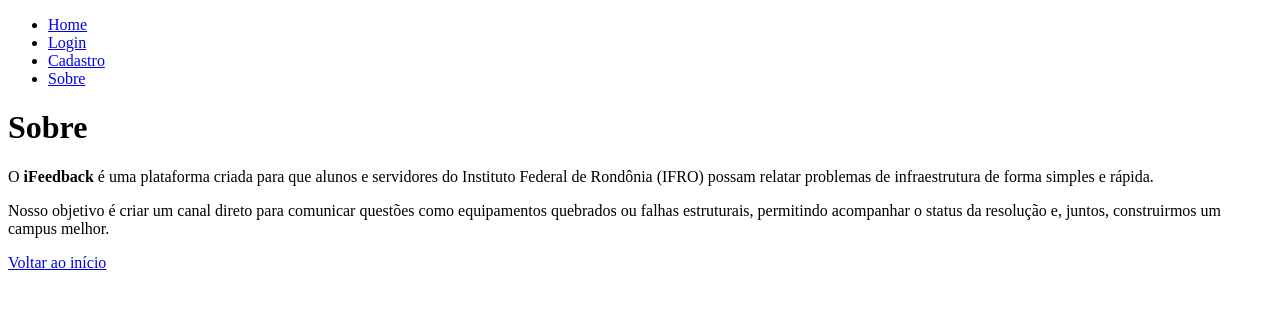
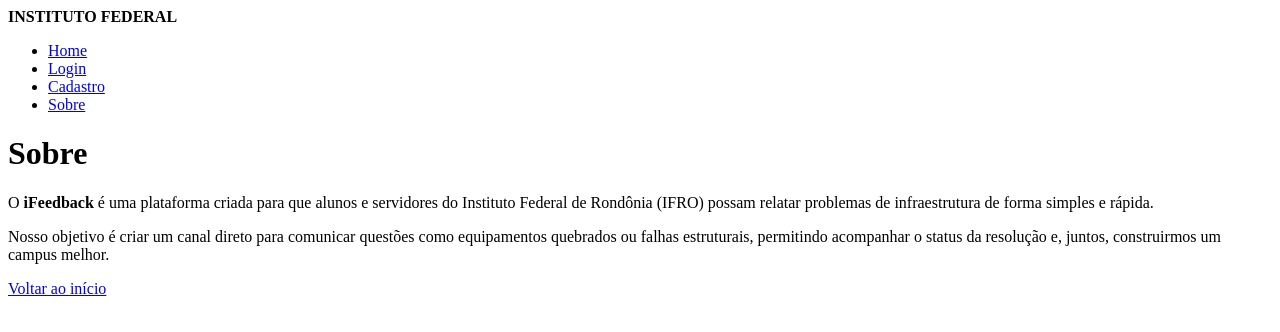
Before and after one commit to GustavoNeves885/IFeedback---Projeto, a plain HTML site: page Sobre.html in a window 1280 px wide. Drawn offline with Linux system fonts and the light colour scheme.

Commit message:
Mudanças e atualizações no HTML da sessão Sobre

```diff
--- a/Sobre.html
+++ b/Sobre.html
@@ -7,12 +7,13 @@
 </head>
 <body>
     <header>
+        <div class="logo"> <strong>INSTITUTO FEDERAL</strong></div>
         <nav>
         <ul>
-<li><a href="index.html">Home</a></li>
-<li><a href="Login.html">Login</a></li>
-<li><a href="Cadastro.html">Cadastro</a></li>
-<li><a href="Sobre.html">Sobre</a></li>
+            <li><a href="index.html">Home</a></li>
+            <li><a href="Login.html">Login</a></li>
+            <li><a href="Cadastro.html">Cadastro</a></li>
+            <li><a href="Sobre.html">Sobre</a></li>
         </ul>
         </nav>
     </header>
```
